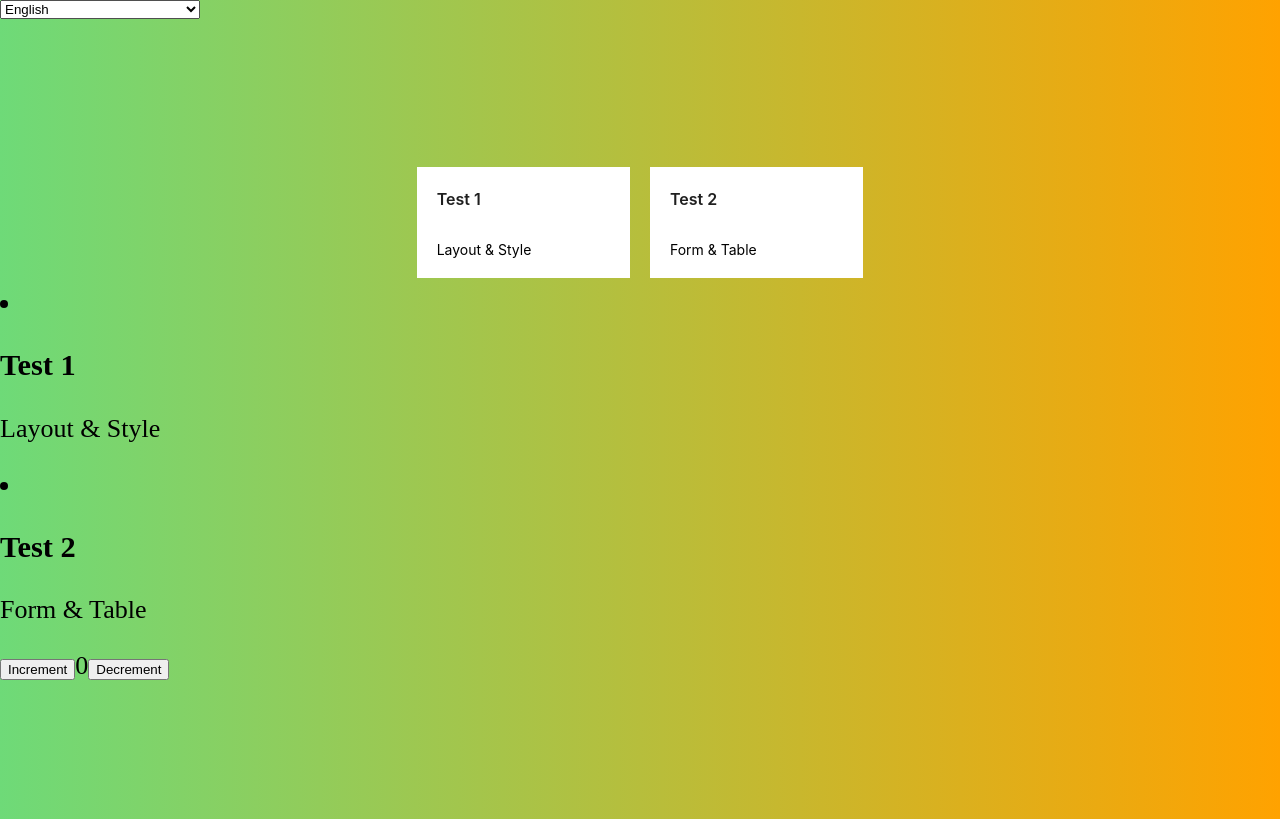
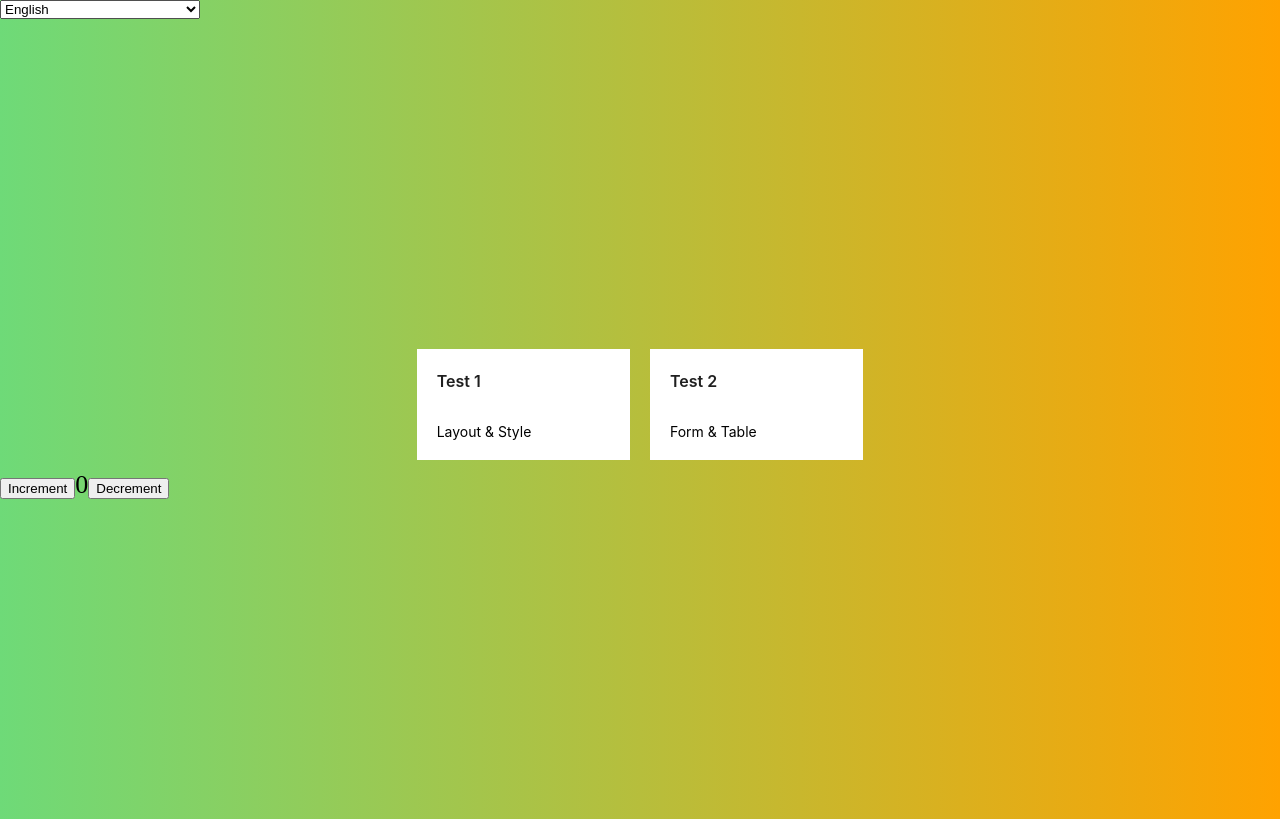
Before and after one commit to waramity/swift-dynamics-interview-test, a React (Create React App) app: page / in a window 1280 px wide. Built offline with nearby package versions, Linux system fonts and the light colour scheme.

Commit message:
remove loop navItems

```diff
--- a/src/components/App/App.tsx
+++ b/src/components/App/App.tsx
@@ -52,10 +52,11 @@ const App: React.FC = () => {
       </select>
       <header className="App-header">
         <Row className="Nav"  justify="center">
-          {navItems.map(({title, description}: NavProps) => (
+          {navItems.map(({title, description}: NavProps, index: number) => (
             <Col
               xs={{ span: 4}}
               className="Nav-item"
+              key={index}
             >
               <Title level={5} className="title">
                 {title}
@@ -64,14 +65,6 @@ const App: React.FC = () => {
             </Col>
          ))}
         </Row>
-        {t("navItems", { returnObjects: true }).map(
-          ({ title, description }, index: number) => (
-            <li key={index}>
-              <h3>{title}</h3>
-              <p>{description}</p>
-            </li>
-          )
-        )}
         <Counter />
       </header>
 
```
